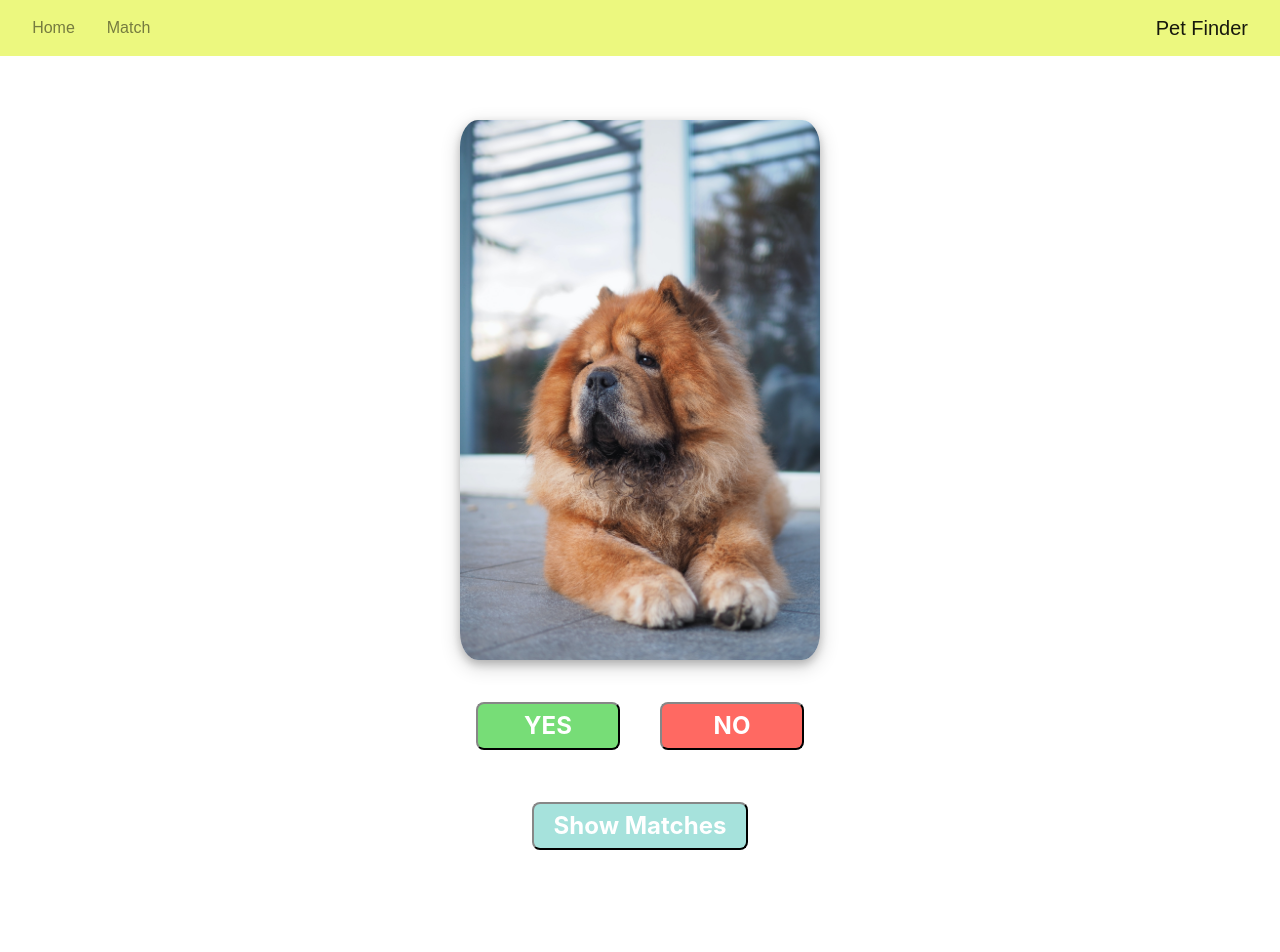
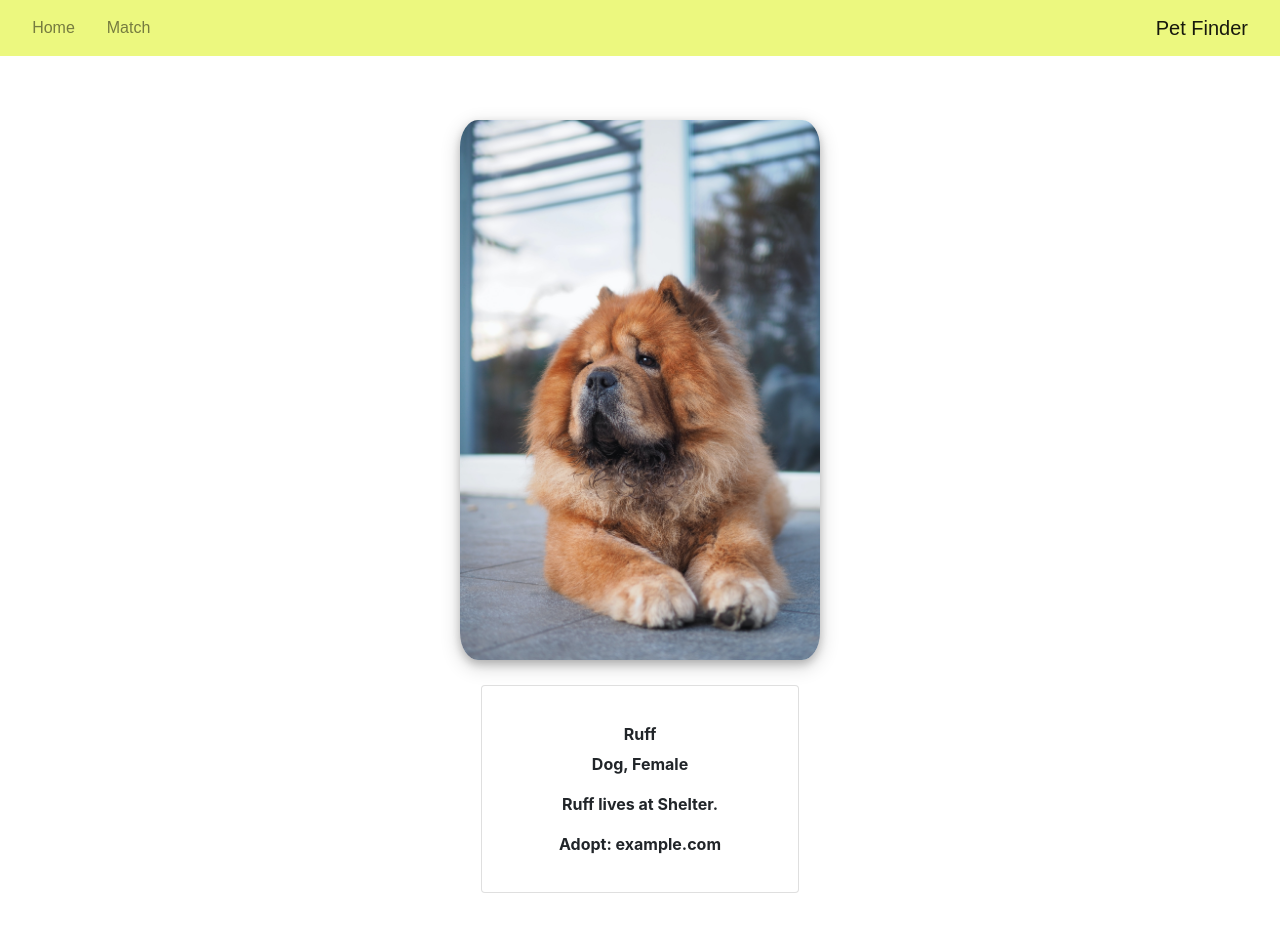
Before and after one commit to Codubee/PetFinderTTH1-2, a React (Create React App) app in the folder frontend/: page /match in a window 1280 px wide. Shown: the top 952 px of the page. Built offline with nearby package versions, Linux system fonts and the light colour scheme.

Commit message:
TTH-11-animalDescription (#17)
* Added files

* Removed whitespace

* Basic layout of description card

* Update AnimalDescription.css

* Update AnimalDescription.js

* Update AnimalDescription.css

Co-authored-by: codubee <info@codubee.com>

```diff
--- /dev/null
+++ b/frontend/src/components/AnimalDescription.js
@@ -0,0 +1,34 @@
+import '../styles/AnimalDescription.css';
+import React from 'react';
+import {
+    Card, CardTitle, CardText,
+    CardSubtitle, CardBody} from 'reactstrap';
+
+const Description = {
+    "name": "Ruff",
+    "type": "Dog",
+    "sex": "Female",
+    "shelter_name": "Shelter",
+    "adoption_url": "example.com"
+};
+
+function AnimalDescription()
+{
+    return(
+        <div class = "cardSize">
+            <Card>
+                <CardBody class = "cardDecoration">
+                    <CardText></CardText>
+                    <CardTitle>{Description.name}</CardTitle>
+                    <CardSubtitle>{Description.type}, {Description.sex}</CardSubtitle>
+                    <CardText></CardText>
+                    <CardText>{Description.name} lives at {Description.shelter_name}.</CardText>
+                    <CardText>Adopt: {Description.adoption_url}</CardText>
+                    <CardText></CardText>
+                </CardBody>
+            </Card>
+        </div>
+    )
+}
+
+export default AnimalDescription;
--- /dev/null
+++ b/frontend/src/styles/AnimalDescription.css
@@ -0,0 +1,16 @@
+.cardSize
+{
+
+    font-weight: bold;
+    width: 370px;
+    margin: auto;
+    text-align: center;
+    padding: 2%;
+}
+
+.cardDecoration
+{
+    border: 3px solid black;
+    border-radius: 2%;
+    background-color: #A6E2DC;
+}
--- a/frontend/src/views/MatchPage.js
+++ b/frontend/src/views/MatchPage.js
@@ -4,6 +4,7 @@ import AnimalImage from '../components/AnimalImage'
 import { Collapse, Container } from 'reactstrap';
 import ShowMatches from '../components/ShowMatches'
 import '../styles/MatchPage.css'
+import AnimalDescription from '../components/AnimalDescription'
 
 class MatchPage extends React.Component {
     constructor(props) {
@@ -16,13 +17,15 @@ class MatchPage extends React.Component {
         var open = !this.state.isOpen;
         this.setState({ isOpen: open })
     }
-
     render() {
 
 
         return (
             <div id="matchPage">
                 <AnimalImage image={'/images/dog1.jpg'} altText="chow chow" />
+                <div>
+                    <AnimalDescription />
+                </div>
                 <div className="buttonGroup">
                     <button className="mp-button" id="green">YES</button>
                     <button className="mp-button" id="red">NO</button>
```
